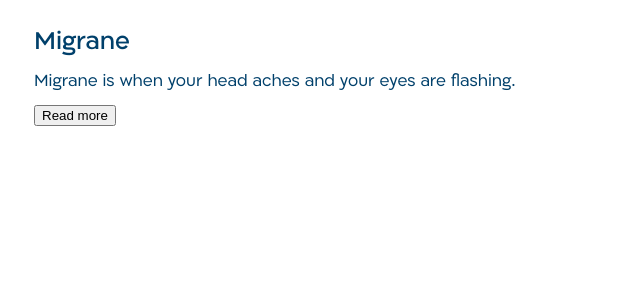
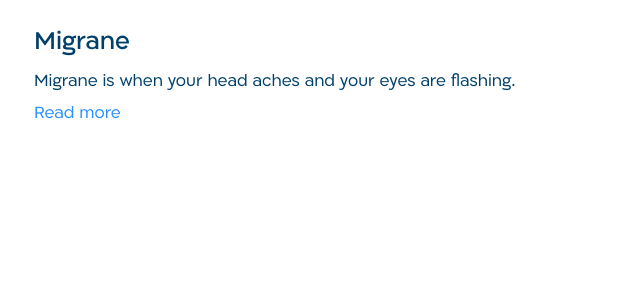
Before and after one commit to iddan/ktease, a Next.js app: page /conditions/10 in a window 1280 px wide. Shown: the top 300 px of the page, without its empty margins (0-640 px from the left). Built offline with nearby package versions, Linux system fonts and the light colour scheme.

Commit message:
Show long

```diff
--- a/components/condition.css
+++ b/components/condition.css
@@ -16,3 +16,12 @@
 .condition .description {
   color: #00406b;
 }
+
+.condition .description-button {
+  background: none;
+  border: none;
+  color: #2b8fff;
+  font: inherit;
+  padding: 0;
+  cursor: pointer;
+}
--- a/components/condition.tsx
+++ b/components/condition.tsx
@@ -22,12 +22,12 @@ const Condition = ({ name, shortDescription, longDescription }: Props) => {
         {showLong ? longDescription : shortDescription}
       </p>
       {!showLong && (
-        <button className="show-more" onClick={showMore}>
+        <button className="description-button" onClick={showMore}>
           {showLong ? "Read less" : "Read more"}
         </button>
       )}
       {showLong && (
-        <button className="show-less" onClick={showLess}>
+        <button className="description-button" onClick={showLess}>
           {showLong ? "Read less" : "Read more"}
         </button>
       )}
```
